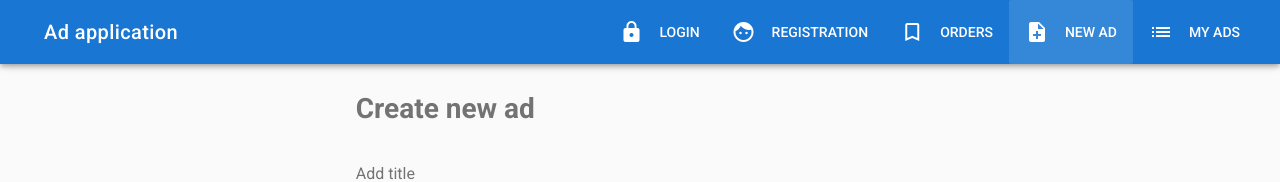
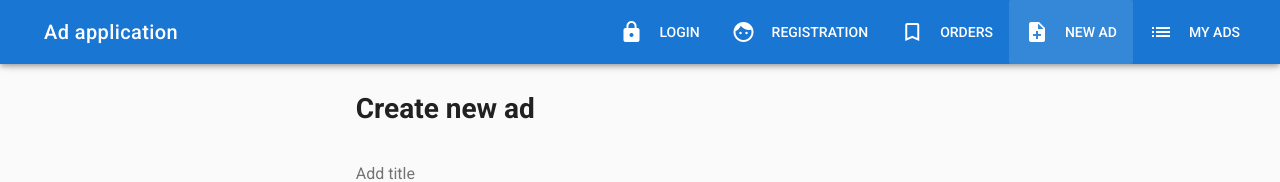
Before and after one commit to kkokiev/vue-ad-project, a Vue app: page /new in a window 1280 px wide. Shown: the top 182 px of the page. Built offline with nearby package versions, Linux system fonts and the light colour scheme.

Commit message:
Add page title component and refactor few pages

```diff
--- a/src/components/pages/Ads/AdList.vue
+++ b/src/components/pages/Ads/AdList.vue
@@ -2,7 +2,7 @@
   <v-container>
     <v-layout row>
       <v-flex xs12 sm6 offset-sm3>
-        <h1 class="text-secondary mb-3">My ads</h1>
+        <page-title title="Ad list"></page-title>
 
         <v-card
           class="elevation-10 mb-4"
@@ -19,8 +19,8 @@
             </v-flex>
             <v-flex xs8>
               <v-card-text>
-                <h2 class="priamry">{{ad.title}}</h2>
-                <p>{{ad.description}}</p>
+                <h2 class="priamry">{{ ad.title }}</h2>
+                <p>{{ ad.description }}</p>
               </v-card-text>
               <v-card-actions>
                 <v-spacer></v-spacer>
@@ -36,6 +36,8 @@
 </template>
 
 <script>
+import PageTitle from '@/components/ui/PageTitle'
+
 export default {
   data () {
     return {
@@ -63,6 +65,9 @@ export default {
         }
       ]
     }
+  },
+  components: {
+    'page-title': PageTitle
   }
 }
 </script>
--- a/src/components/pages/Ads/NewAd.vue
+++ b/src/components/pages/Ads/NewAd.vue
@@ -2,7 +2,7 @@
   <v-container>
     <v-layout row>
       <v-flex xs12 sm6 offset-sm3>
-        <h1 class="text--secondary mb-3">Create new ad</h1>
+        <page-title title="Create new ad"></page-title>
 
         <v-form v-model="form.valid" ref="form" validation class="mb-3">
           <v-text-field
@@ -60,6 +60,8 @@
 </template>
 
 <script>
+import PageTitle from '@/components/ui/PageTitle'
+
 export default {
   data () {
     return {
@@ -91,6 +93,9 @@ export default {
         console.log(ad)
       }
     }
+  },
+  components: {
+    'page-title': PageTitle
   }
 }
 </script>
--- a/src/components/pages/Home.vue
+++ b/src/components/pages/Home.vue
@@ -11,7 +11,7 @@
               :src="ad.imageSrc"
             >
               <div class="carousel-link">
-                <v-btn class="error" :to="'/ad/' + ad.id">{{ad.title}}</v-btn>
+                <v-btn class="error" :to="'/ad/' + ad.id">{{ ad.title }}</v-btn>
               </div>
             </v-carousel-item>
           </v-carousel>
@@ -38,8 +38,8 @@
 
             <v-card-title primary-title>
               <div>
-                <h3 class="headline mb-0">{{ad.title}}</h3>
-                <div>{{ad.description}}</div>
+                <h3 class="headline mb-0">{{ ad.title }}</h3>
+                <div>{{ ad.description }}</div>
               </div>
             </v-card-title>
 
--- a/src/components/pages/User/Orders.vue
+++ b/src/components/pages/User/Orders.vue
@@ -3,7 +3,7 @@
     <v-layout row>
       <v-flex xs12 sm6 offset-sm3>
 
-        <h1 class="text--secondary mb-3">Orders</h1>
+        <page-title title="Orders"></page-title>
 
         <v-list
           two-line
@@ -21,8 +21,8 @@
             </v-list-tile-action>
 
             <v-list-tile-content>
-              <v-list-tile-title>{{order.name}}</v-list-tile-title>
-              <v-list-tile-sub-title>{{order.phone}}</v-list-tile-sub-title>
+              <v-list-tile-title>{{ order.name }}</v-list-tile-title>
+              <v-list-tile-sub-title>{{ order.phone }}</v-list-tile-sub-title>
             </v-list-tile-content>
 
             <v-list-tile-action>
@@ -41,6 +41,8 @@
 </template>
 
 <script>
+import PageTitle from '@/components/ui/PageTitle'
+
 export default {
   data () {
     return {
@@ -59,6 +61,9 @@ export default {
     markDone (order) {
       order.done = true
     }
+  },
+  components: {
+    'page-title': PageTitle
   }
 }
 </script>
--- /dev/null
+++ b/src/components/ui/PageTitle.vue
@@ -0,0 +1,11 @@
+<template>
+  <h1 class="text-secondary mb-3">{{ title }}</h1>
+</template>
+
+<script>
+export default {
+  props: {
+    title: String
+  }
+}
+</script>
```
